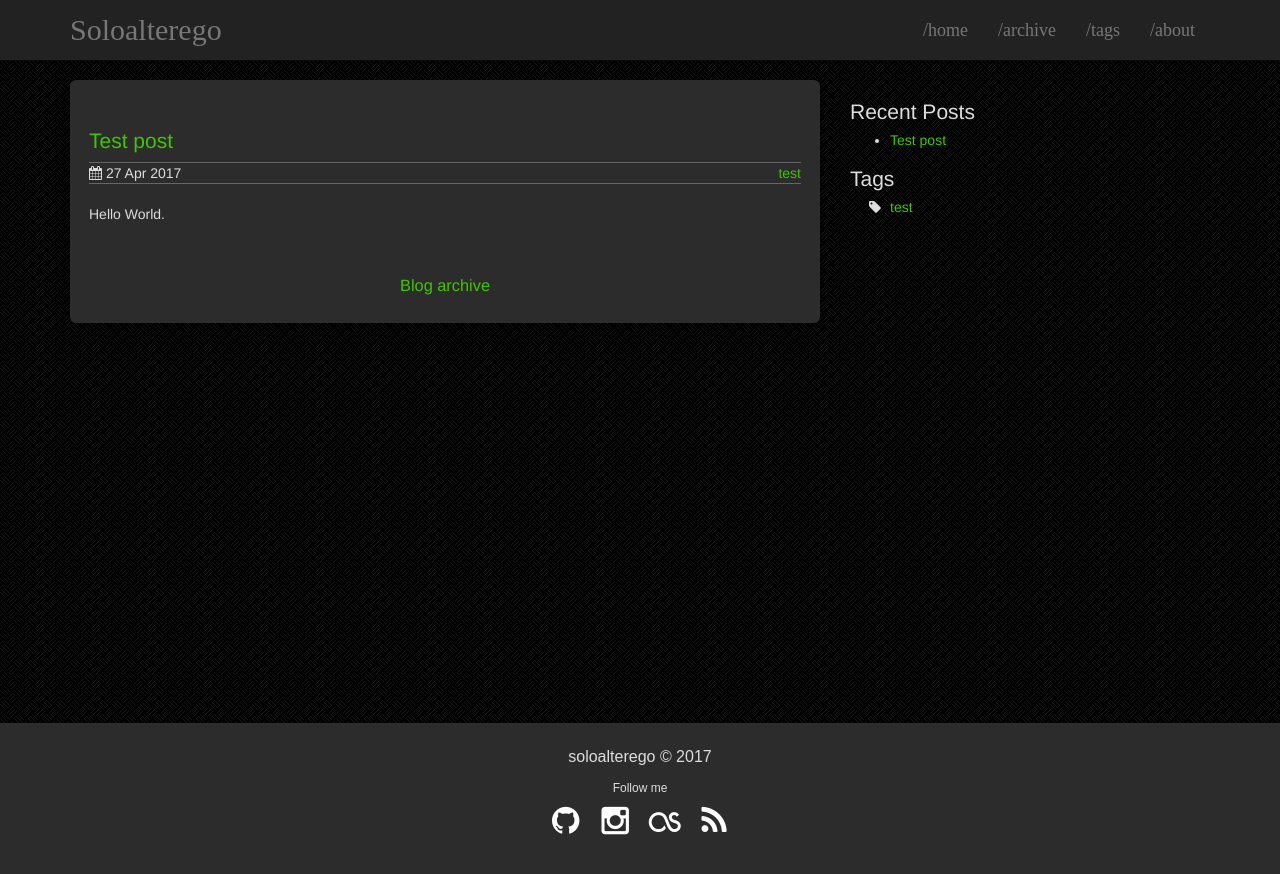
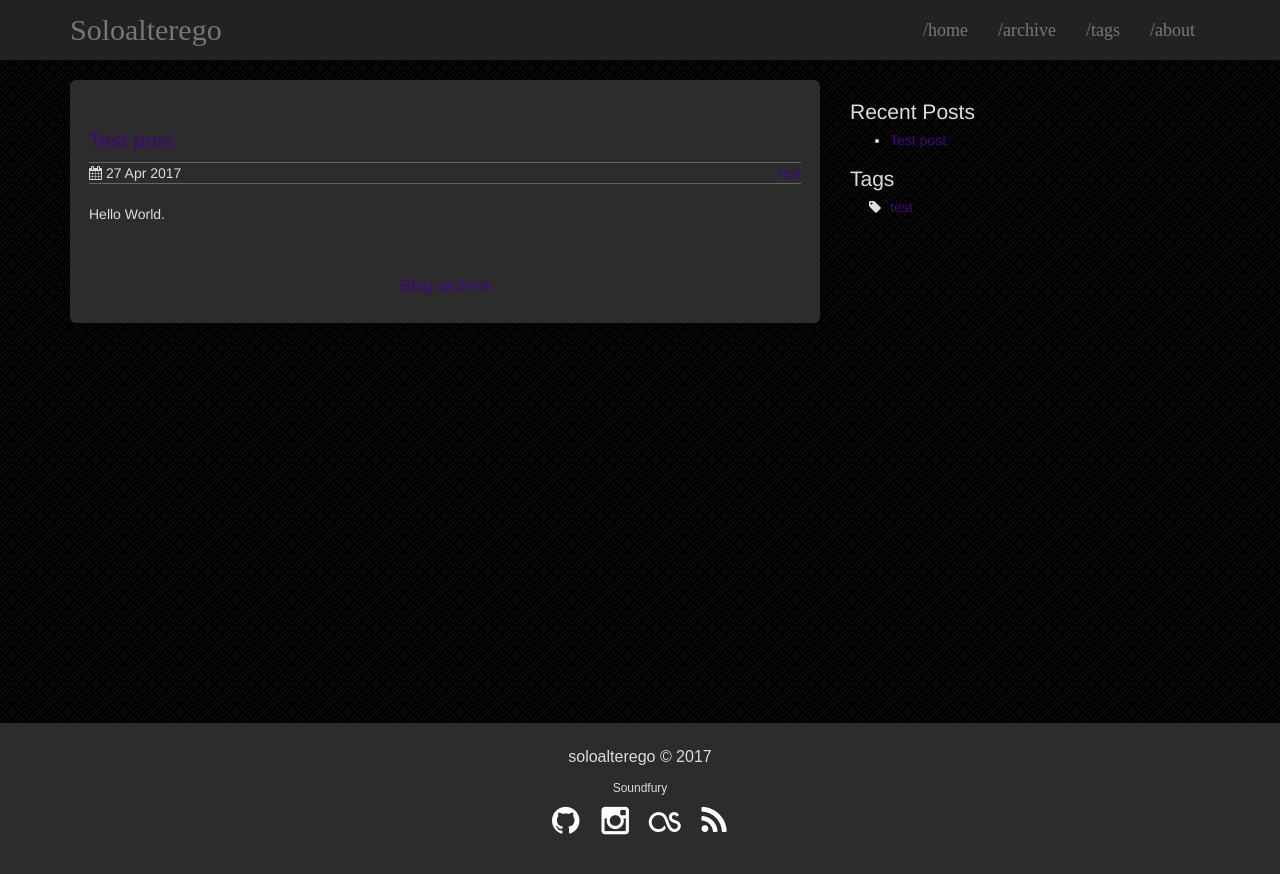
Before and after one commit to soloalterego/soloalterego.github.io, a Jekyll site: the page built from index.html, in a window 1280 px wide. Shown: the top 874 px of the page. Built offline with Jekyll 4.4.1, drawn with Linux system fonts in a browser that asks for light colours.

Commit message:
minor edit

```diff
--- a/_includes/social.html
+++ b/_includes/social.html
@@ -1,4 +1,4 @@
-<h6>Follow me</h6>
+<h6>Soundfury</h6>
 
 <ul class="social-media">
 
--- a/css/theme.scss
+++ b/css/theme.scss
@@ -16,7 +16,8 @@
 //                    Variables
 //********************************************************
 
-$accent-color: #41C404;    // Green
+//$accent-color: #41C404;    // Green
+$accent-color: #42067D;    // dark purple
 
 $font-color: #dddddd;
 $background-color: #292929;
```
